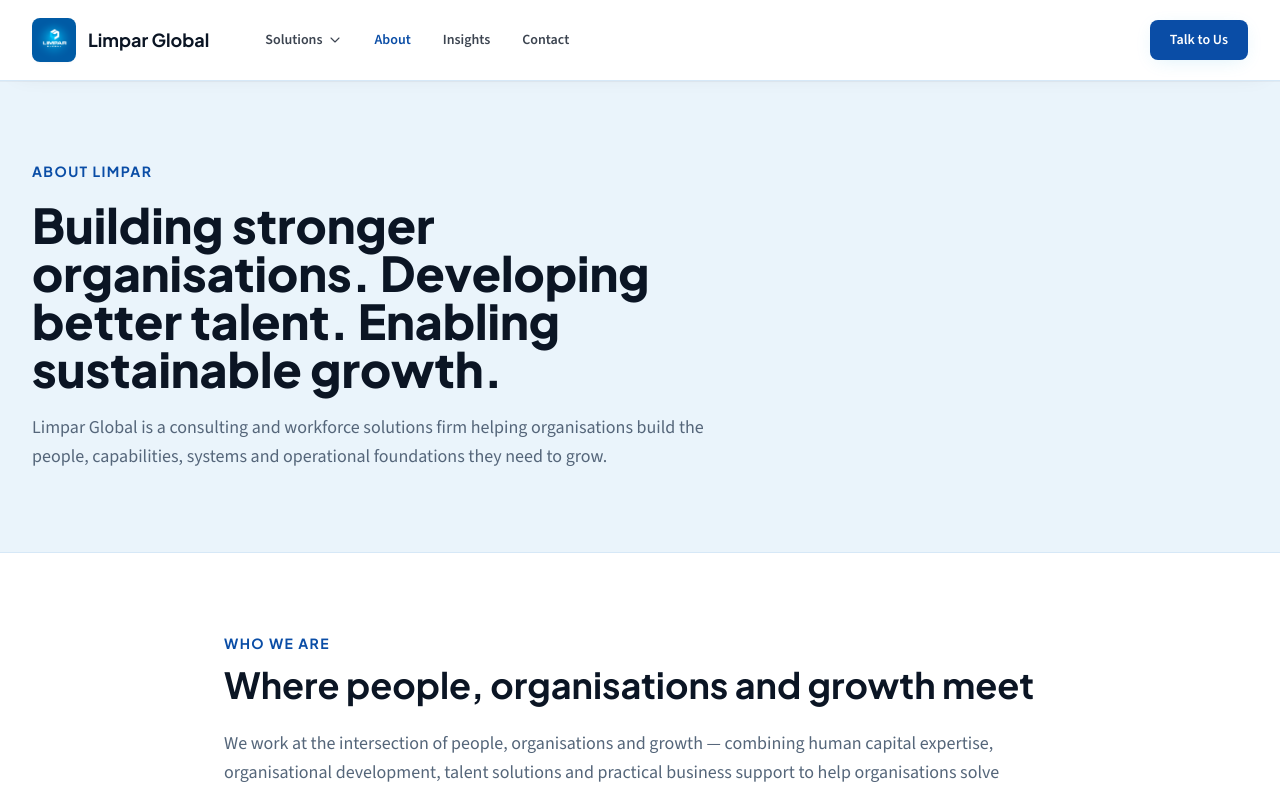
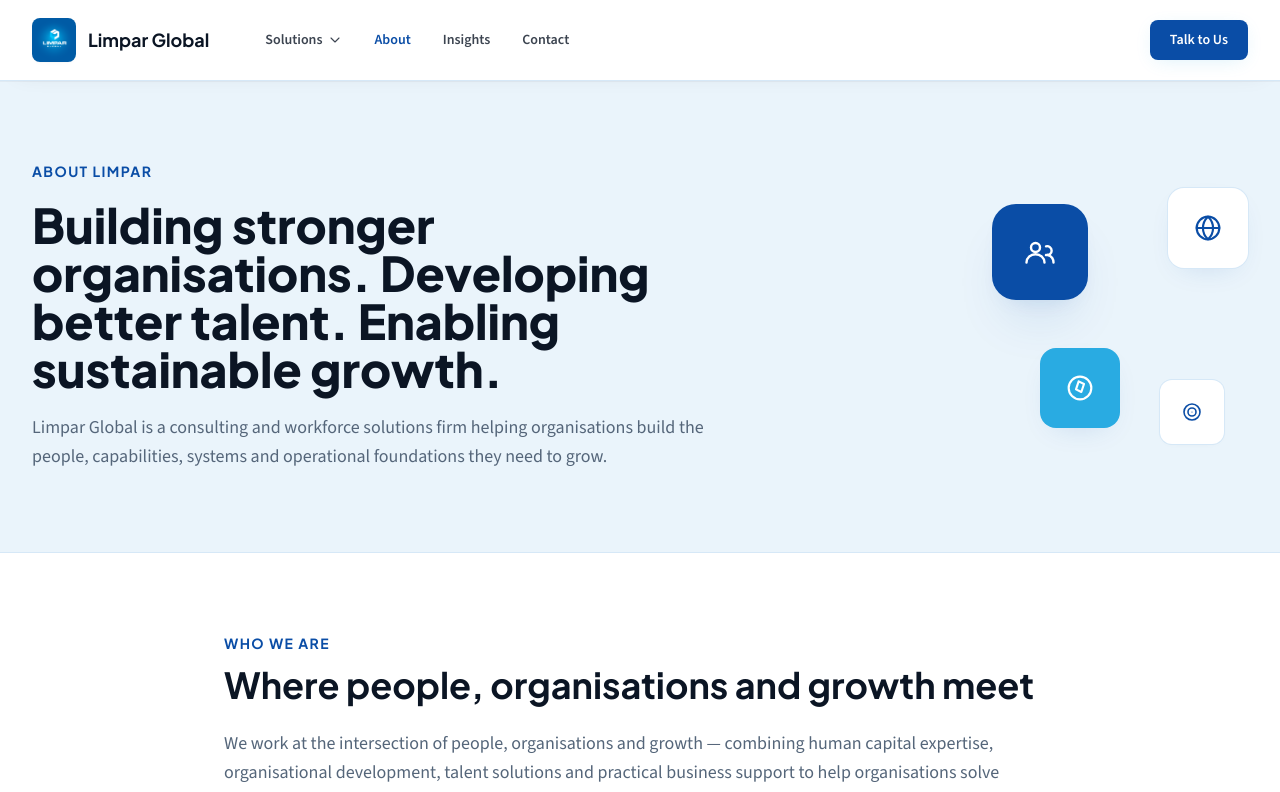
Before and after one commit to EmekaJoseph/limparglobal, a Nuxt app in the folder frontend/: page /about in a window 1280 px wide. Shown: the top 792 px of the page. Built offline with nearby package versions, Linux system fonts and the light colour scheme.

Commit message:
update on heros

```diff
--- /dev/null
+++ b/frontend/app/components/shared/HeroIconCluster.vue
@@ -0,0 +1,22 @@
+<script setup lang="ts">
+defineProps<{
+  icons: [string, string, string, string]
+}>()
+</script>
+
+<template>
+  <div class="relative hidden h-64 w-64 shrink-0 lg:block">
+    <div class="absolute left-0 top-4 flex h-24 w-24 items-center justify-center rounded-3xl bg-limpar-deep text-white shadow-panel">
+      <AppIcon :name="icons[0]" class="h-9 w-9" />
+    </div>
+    <div class="absolute right-0 top-0 flex h-20 w-20 items-center justify-center rounded-2xl bg-white text-limpar-deep shadow-card ring-1 ring-limpar-pale-border">
+      <AppIcon :name="icons[1]" class="h-8 w-8" />
+    </div>
+    <div class="absolute bottom-4 left-12 flex h-20 w-20 items-center justify-center rounded-2xl bg-limpar-sky text-white shadow-card">
+      <AppIcon :name="icons[2]" class="h-8 w-8" />
+    </div>
+    <div class="absolute bottom-0 right-6 flex h-16 w-16 items-center justify-center rounded-xl bg-white text-limpar-deep shadow-subtle ring-1 ring-limpar-pale-border">
+      <AppIcon :name="icons[3]" class="h-6 w-6" />
+    </div>
+  </div>
+</template>
--- a/frontend/app/components/shared/PageHero.vue
+++ b/frontend/app/components/shared/PageHero.vue
@@ -9,6 +9,7 @@ defineProps<{
 <template>
   <section class="border-b border-limpar-pale-border bg-limpar-pale">
     <div class="mx-auto max-w-8xl px-4 py-20 sm:px-6 lg:px-8">
+      <div class="flex flex-col items-start gap-8 lg:flex-row lg:items-center lg:justify-between lg:gap-12">
         <div class="flex max-w-2xl flex-col gap-5">
           <span class="font-heading text-sm font-bold uppercase tracking-widest text-limpar-deep">{{ eyebrow }}</span>
           <h1 class="font-heading text-4xl font-extrabold leading-tight text-limpar-ink sm:text-5xl">{{ title }}</h1>
@@ -17,6 +18,8 @@ defineProps<{
             <slot />
           </div>
         </div>
+        <slot name="visual" />
+      </div>
     </div>
   </section>
 </template>
--- a/frontend/app/pages/about.vue
+++ b/frontend/app/pages/about.vue
@@ -22,7 +22,11 @@ const focusAreas = [
       eyebrow="About Limpar"
       title="Building stronger organisations. Developing better talent. Enabling sustainable growth."
       description="Limpar Global is a consulting and workforce solutions firm helping organisations build the people, capabilities, systems and operational foundations they need to grow."
-    />
+    >
+      <template #visual>
+        <HeroIconCluster :icons="['users', 'globe', 'compass', 'target']" />
+      </template>
+    </PageHero>
 
     <section class="bg-white">
       <div class="mx-auto max-w-4xl px-4 py-20 sm:px-6 lg:px-8">
--- a/frontend/app/pages/insights.vue
+++ b/frontend/app/pages/insights.vue
@@ -15,7 +15,11 @@ usePageSeo({
       eyebrow="Insights"
       title="Thought leadership on African workforce and talent"
       description="Perspectives, trends and practical thinking on African workforce development, talent readiness and organisational growth — organised around the topics that matter most to the organisations and professionals we work with."
-    />
+    >
+      <template #visual>
+        <HeroIconCluster :icons="['layers', 'academic-cap', 'trending-up', 'linkedin']" />
+      </template>
+    </PageHero>
 
     <section class="bg-white">
       <div class="mx-auto max-w-8xl px-4 py-20 sm:px-6 lg:px-8">
```
Lines whose indentation alone changed are shown as unchanged.
